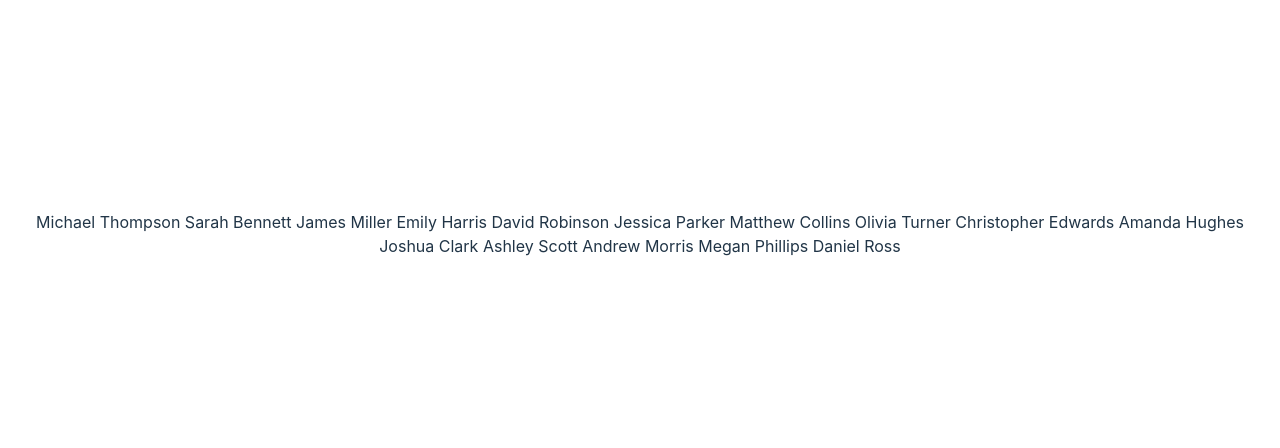
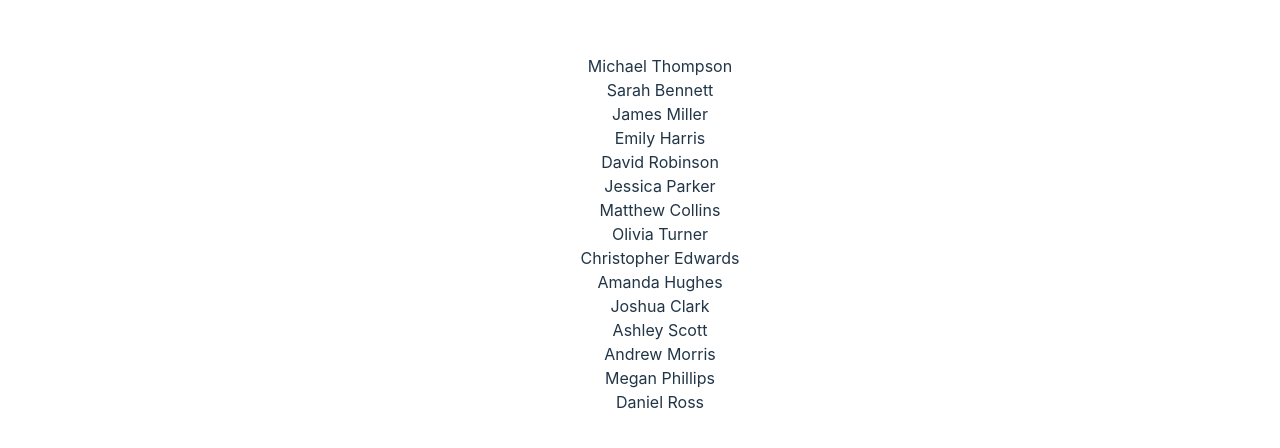
Before and after one commit to SantinoGiordano/storePageWebsite, a React (Vite) app: page / in a window 1280 px wide. Shown: the part 166-614 px from the top of the page. Built offline with nearby package versions, Linux system fonts and the light colour scheme.

Commit message:
changed names to items and fixed map()

```diff
--- a/src/App.tsx
+++ b/src/App.tsx
@@ -1,13 +1,11 @@
 
 import './App.css'
-
-import { Names } from './componets/Names'
-
+import {Items} from "./componets/Items"
 function App() {
 
   return (
     <>
-    <Names/>
+    <Items/>
     </>
   )
 }
--- a/src/componets/Names.tsx
+++ b/src/componets/Items.tsx
@@ -1,5 +1,8 @@
-export function Names() {
-  const names = [
+
+
+
+export function Items(){
+  const items = [
     " Michael Thompson",
     "Sarah Bennett",
     "James Miller",
@@ -16,11 +19,15 @@ export function Names() {
     "Megan Phillips",
     "Daniel Ross",
   ];
-  names.map((name: string, index: number) => console.log(name, index));
+  return(
 
-  const namesList: string = names.join("\n");
-  console.log(namesList);
+   <ul>
+     {items.map((items) => (
+       <div>{items}</div>
+     ))}
+   </ul>
 
 
-  return <div>{namesList}</div>;
+
+)
 }
```
